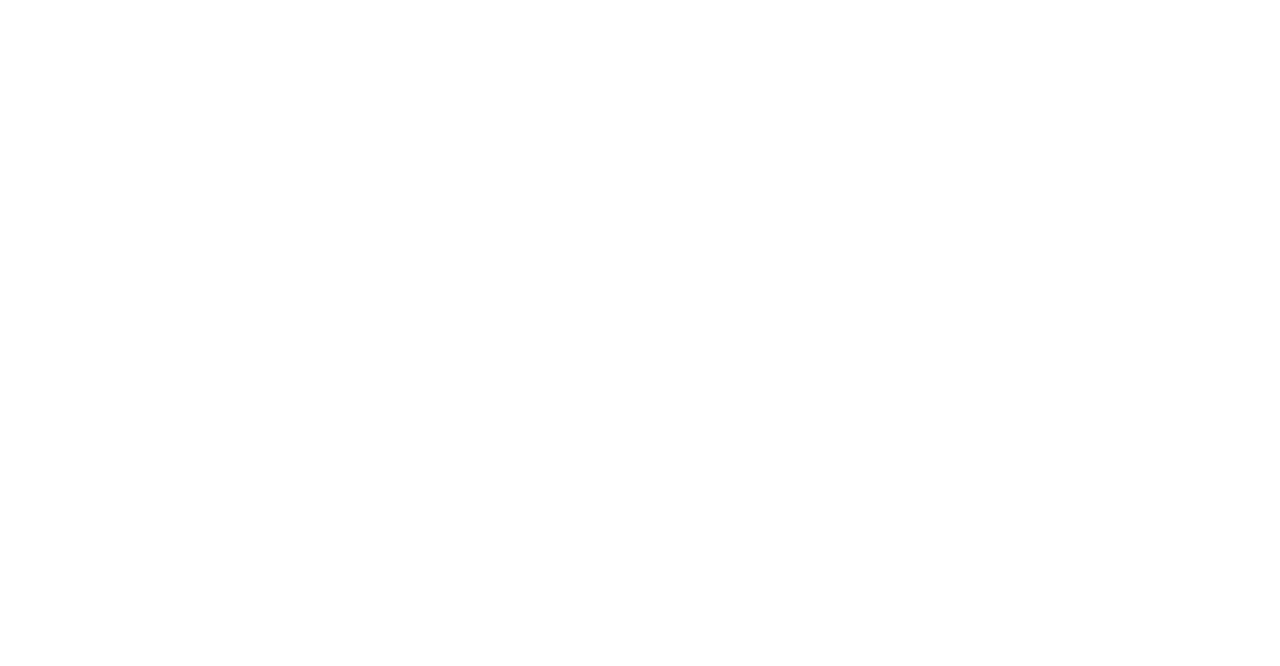
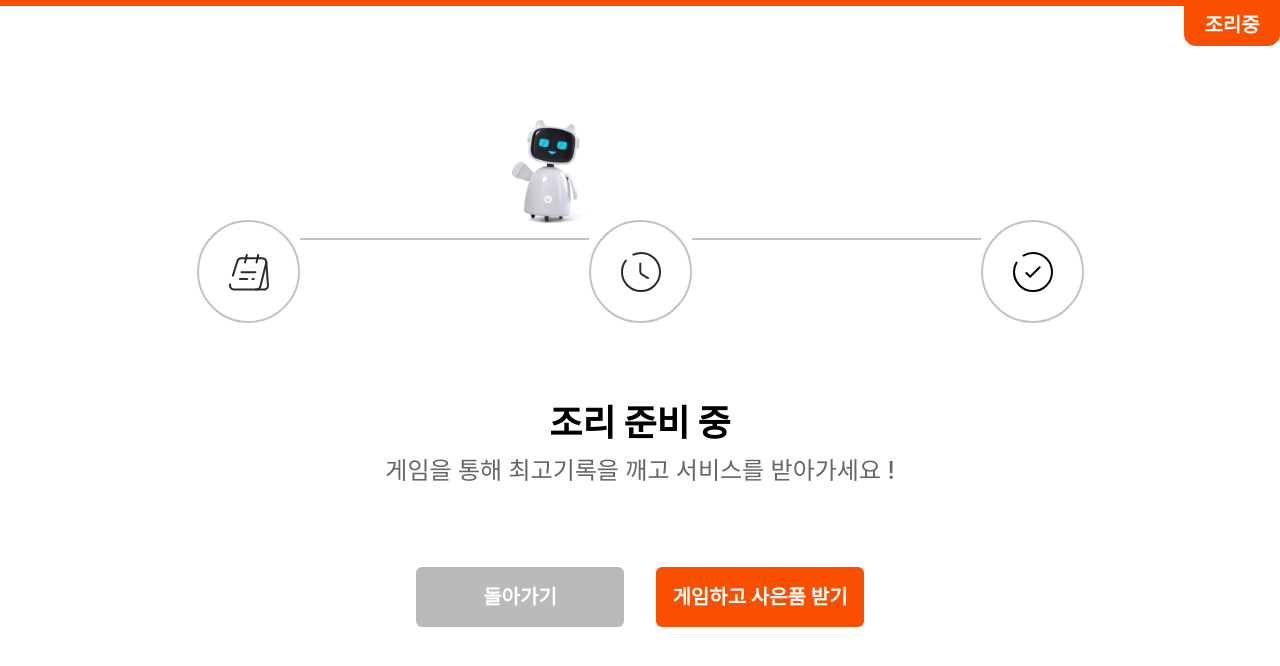
Before and after one commit to Team-HUG/app, a React (Create React App) app: page /prepare in a window 1280 px wide. Before the commit this address had no page. Shown: the top 666 px of the page. Built offline with nearby package versions, Linux system fonts and the light colour scheme.

Commit message:
prepare 페이지 퍼블리싱

```diff
--- a/package.json
+++ b/package.json
@@ -10,6 +10,9 @@
     "@types/node": "^16.7.13",
     "@types/react": "^18.0.0",
     "@types/react-dom": "^18.0.0",
+    "autoprefixer": "^10.4.16",
+    "postcss": "^8.4.31",
+    "postcss-loader": "^7.3.3",
     "react": "^18.2.0",
     "react-dom": "^18.2.0",
     "react-router-dom": "^6.16.0",
--- /dev/null
+++ b/postcss.config.js
@@ -0,0 +1,6 @@
+module.exports = {
+  plugins: {
+    tailwindcss: { config: './tailwind.config.js' },
+    autoprefixer: {},
+  },
+};
--- a/src/App.tsx
+++ b/src/App.tsx
@@ -1,11 +1,13 @@
-import React from "react";
-import { BrowserRouter, Route, Routes } from "react-router-dom";
+import React from 'react';
+import { BrowserRouter, Route, Routes } from 'react-router-dom';
+import Prepare from './pages/Prepare';
 
 const App = () => {
   return (
     <BrowserRouter>
       <Routes>
         <Route path="/" element={<div />} />
+        <Route path="/prepare" element={<Prepare />} />
       </Routes>
     </BrowserRouter>
   );
--- /dev/null
+++ b/src/assets/ProgressIcon.tsx
@@ -0,0 +1,98 @@
+import React from 'react';
+
+const ProgressIcon = () => {
+  return (
+    <svg width="887" height="103" viewBox="0 0 887 103" fill="none" xmlns="http://www.w3.org/2000/svg">
+      <path d="M103 19H392" stroke="#C3C3C3" stroke-width="2" />
+      <path d="M495 19H784" stroke="#C3C3C3" stroke-width="2" />
+      <circle cx="51.5" cy="51.5" r="50.5" stroke="#C3C3C3" stroke-width="2" />
+      <circle cx="443.5" cy="51.5" r="50.5" stroke="#C3C3C3" stroke-width="2" />
+      <circle cx="835.5" cy="51.5" r="50.5" stroke="#C3C3C3" stroke-width="2" />
+      <path
+        d="M33.1723 64.4031C32.4122 66.9254 34.2607 69.4652 36.8694 69.4652H59.5704C61.3672 69.4652 62.9046 68.2558 63.3365 66.5109L69.1586 43.1362C69.3659 42.2724 69.2969 41.4258 68.9687 40.683C68.3986 39.3009 67.0338 38.2988 65.3925 38.2988H44.1427C42.4497 38.2988 40.9293 39.4047 40.4456 41.0459L35.9019 55.6615"
+        stroke="#292D32"
+        stroke-width="2"
+        stroke-miterlimit="10"
+        stroke-linecap="round"
+        stroke-linejoin="round"
+      />
+      <path
+        d="M58.9143 69.4652H67.1723C69.401 69.4652 71.1459 67.5821 70.9904 65.3534L69.28 41.8232"
+        stroke="#292D32"
+        stroke-width="2"
+        stroke-miterlimit="10"
+        stroke-linecap="round"
+        stroke-linejoin="round"
+      />
+      <path
+        d="M47.9952 42.4808L49.7919 35.0176"
+        stroke="#292D32"
+        stroke-width="2"
+        stroke-miterlimit="10"
+        stroke-linecap="round"
+        stroke-linejoin="round"
+      />
+      <path
+        d="M59.5723 42.4978L61.1963 35"
+        stroke="#292D32"
+        stroke-width="2"
+        stroke-miterlimit="10"
+        stroke-linecap="round"
+        stroke-linejoin="round"
+      />
+      <path
+        d="M44.5737 52.1895H58.3946"
+        stroke="#292D32"
+        stroke-width="2"
+        stroke-miterlimit="10"
+        stroke-linecap="round"
+        stroke-linejoin="round"
+      />
+      <path
+        d="M56.6684 59.0996H55.459"
+        stroke="#292D32"
+        stroke-width="2"
+        stroke-miterlimit="10"
+        stroke-linecap="round"
+        stroke-linejoin="round"
+      />
+      <path
+        d="M42.8461 59.0996H50.2748"
+        stroke="#292D32"
+        stroke-width="2"
+        stroke-miterlimit="10"
+        stroke-linecap="round"
+        stroke-linejoin="round"
+      />
+      <path
+        d="M451.051 58.0427L445.161 54.5277C444.135 53.9197 443.299 52.4567 443.299 51.2597V43.4697"
+        stroke="#292D32"
+        stroke-width="2"
+        stroke-linecap="round"
+        stroke-linejoin="round"
+      />
+      <path
+        d="M428.8 40.6C426.425 43.773 425 47.725 425 52C425 62.488 433.512 71 444 71C454.488 71 463 62.488 463 52C463 41.512 454.488 33 444 33C441.283 33 438.68 33.57 436.343 34.615"
+        stroke="#292D32"
+        stroke-width="2"
+        stroke-linecap="round"
+        stroke-linejoin="round"
+      />
+      <path
+        d="M826.5 35.5422C829.387 33.8719 832.665 32.9949 836 33C846.494 33 855 41.5063 855 52C855 62.4937 846.494 71 836 71C825.506 71 817 62.4937 817 52C817 48.5401 817.925 45.293 819.542 42.5"
+        stroke="black"
+        stroke-width="2"
+        stroke-linecap="round"
+      />
+      <path
+        d="M829.35 52.95L833.15 56.75L842.65 47.25"
+        stroke="black"
+        stroke-width="2"
+        stroke-linecap="round"
+        stroke-linejoin="round"
+      />
+    </svg>
+  );
+};
+
+export default ProgressIcon;
--- /dev/null
+++ b/src/pages/Prepare.tsx
@@ -0,0 +1,35 @@
+import React from 'react';
+import ProgressIcon from '../assets/ProgressIcon';
+
+const Prepare = () => {
+  return (
+    <div className=" w-full h-[100vh] flex flex-col">
+      <section id="headline" className="flex flex-col">
+        <div className=" w-full h-[6px] bg-[#FB4F00]" />
+        <div className=" w-24 h-10 bg-[#FB4F00] ml-auto rounded-b-xl flex items-center justify-center">
+          <span className=" font-bold text-xl text-white mt-[-2px]">조리중</span>
+        </div>
+      </section>
+      <section id="main" className=" w-full h-full flex flex-col justify-center items-center gap-20">
+        <div className=" w-fit">
+          <img src="/bot.png" className=" w-20 left-[40%] absolute mt-[-100px]" />
+          <ProgressIcon />
+        </div>
+        <div className=" flex flex-col justify-center items-center gap-3">
+          <span className=" font-extrabold text-4xl">조리 준비 중</span>
+          <span className=" font-medium text-2xl text-[#666]">게임을 통해 최고기록을 깨고 서비스를 받아가세요 !</span>
+        </div>
+        <div className=" flex gap-8">
+          <button className=" flex justify-center items-center bg-[#BABABA] w-52 rounded-md py-4 text-white font-bold text-xl">
+            돌아가기
+          </button>
+          <button className=" flex justify-center items-center bg-[#FB4F00] w-52 rounded-md py-4 text-white font-bold text-xl">
+            게임하고 사은품 받기
+          </button>
+        </div>
+      </section>
+    </div>
+  );
+};
+
+export default Prepare;
```
Also changed, not shown: public/bot.png (added), 1 other file (tests, documents, lock files or other folders).
